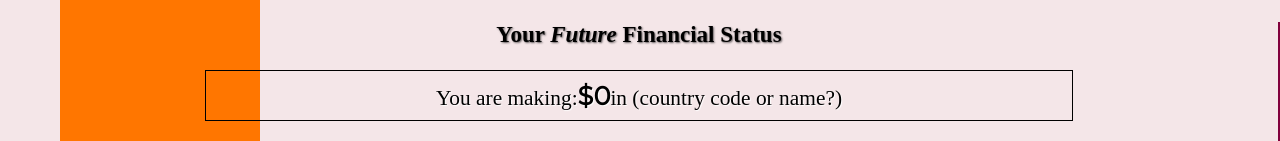
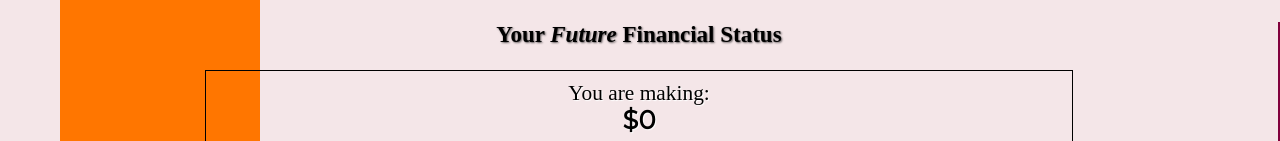
Before and after one commit to anthgalea/remoteBudget, a React (Create React App) app: page / in a window 1280 px wide. Shown: the part 811-952 px from the top of the page. Built offline with nearby package versions, Linux system fonts and the light colour scheme; no server answers; a web font is replaced by a local one.

Commit message:
fixed income input errors and displayed country code next to results ---nice!

```diff
--- a/src/App.js
+++ b/src/App.js
@@ -202,6 +202,7 @@ class App extends Component {
 					parentCallback={this.callbackFunction}
 					targetRate={this.state.targetRate}
           userIncome={this.state.userIncome}
+          targetCurrencyCode={this.state.targetCurrencyCode}
 					// calculateResults={this.calculateIncome}
 				/>
 			</div>
--- a/src/Currencies.js
+++ b/src/Currencies.js
@@ -162,15 +162,18 @@ class Currencies extends Component {
                 Your <span className="lineOne">Future</span> Financial Status
               </h2>
               <p>
-                You are making:
+                You are making: <br />
                 <span className="resultStyle">
                   ${this.state.convertedIncome}
-                </span>
-                in (country code or name?)
+				</span>
+				{this.props.targetCurrencyCode}
               </p>
               <p>
-                Your surplus/shortage is:
-                <span className="resultStyle">${this.state.surplusShortage}</span>
+				Your surplus/shortage is: <br />
+                <span className="resultStyle">
+					${this.state.surplusShortage}
+				</span>
+				{this.props.targetCurrencyCode}
               </p>
             </div>
           </div>
```
